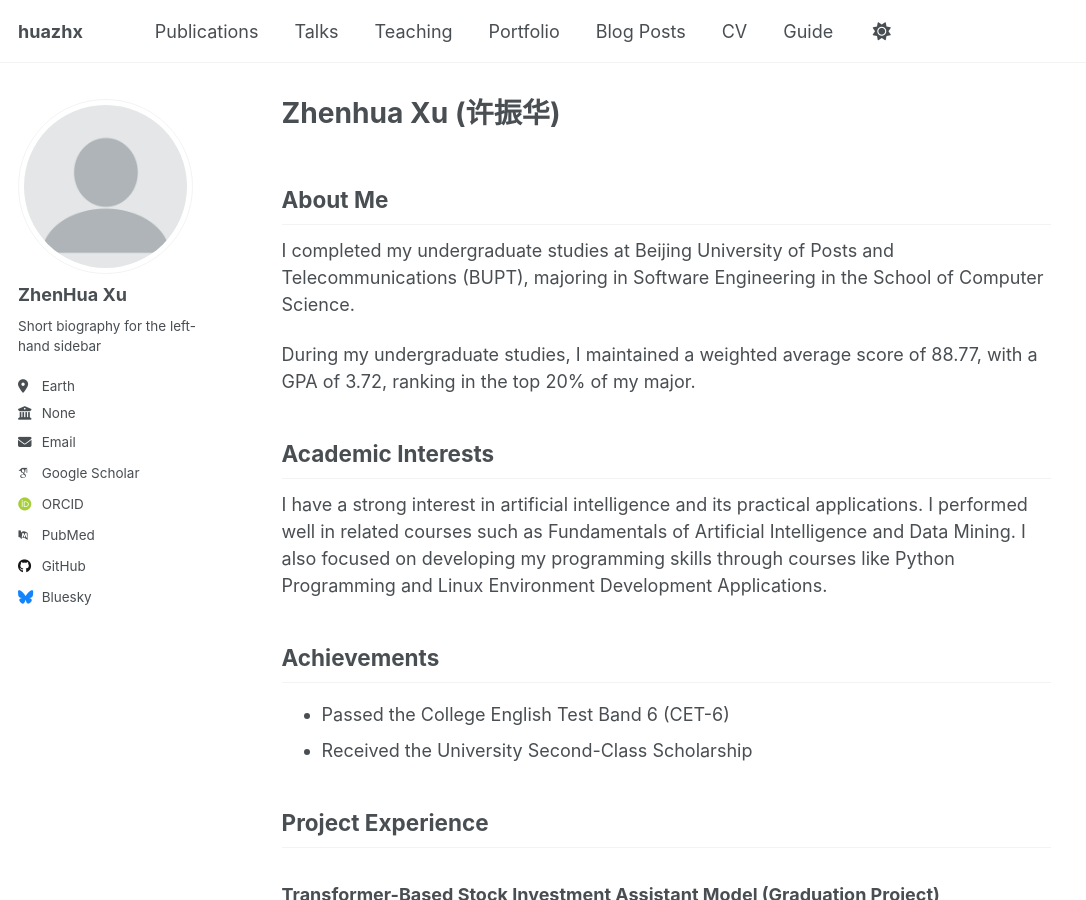
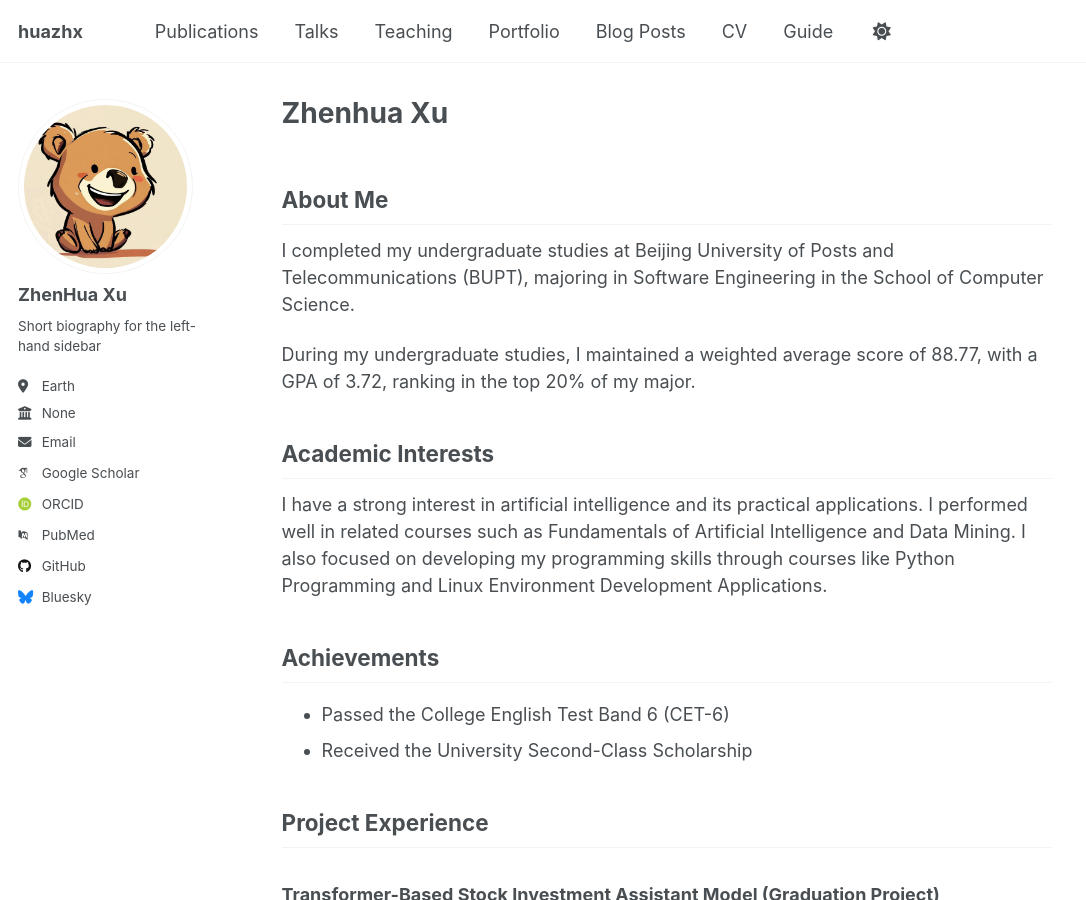
Before and after one commit to huazhx/huazhx.github.io, a Jekyll site: the page built from _pages/about.md, in a window 1280 px wide and 900 px high. Shown: the whole window, without its empty margins (0-1086 px from the left). Built offline with Jekyll 4.4.1, drawn with Linux system fonts in a browser that asks for light colours; some web fonts are replaced.

Commit message:
Update about and cv pages

```diff
--- a/_pages/about.md
+++ b/_pages/about.md
@@ -1,6 +1,6 @@
 ---
 permalink: /
-title: "Zhenhua Xu (许振华)"
+title: "Zhenhua Xu"
 author_profile: true
 redirect_from:
   - /about/
```
Also changed, not shown: images/profile.old.png (added), images/profile.png, 5 other files.
